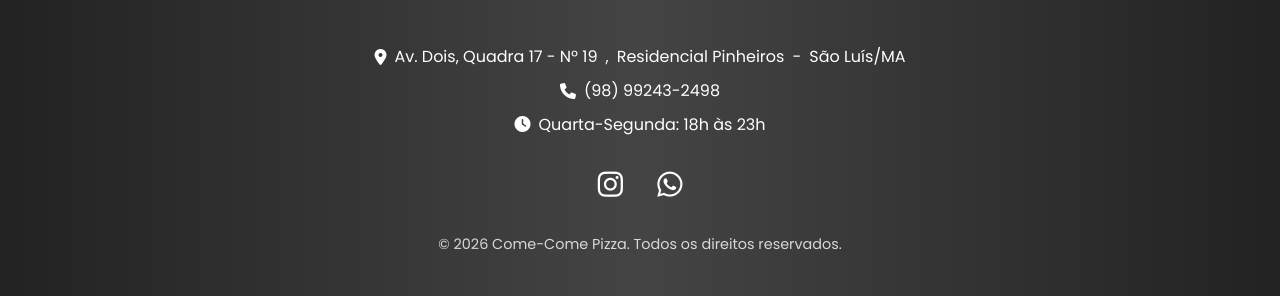
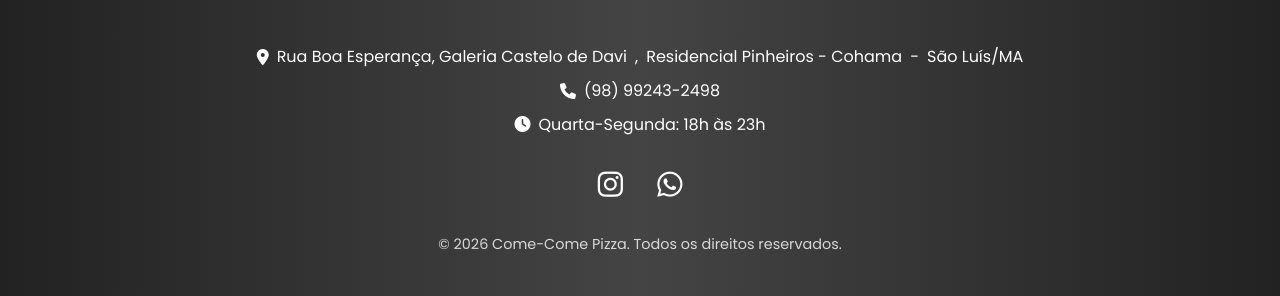
Before and after one commit to jhmcnet/comecomepizza, a website: page index.html in a window 1280 px wide. Shown: the part 3267-3563 px from the top of the page. Drawn offline with Linux system fonts and the light colour scheme.

Commit message:
Ajuste no endereço do rodapé

```diff
--- a/index.html
+++ b/index.html
@@ -120,7 +120,7 @@
 
         "@type": "PostalAddress",
 
-        "streetAddress": "Rua Boa Esperança, Galeria Castelo de Davi, Res. Pinheiros - Cohama,
+        "streetAddress": "Rua Boa Esperança, Galeria Castelo de Davi, Residencial Pinheiros - Cohama,
 
         "addressLocality": "São Luís",
 
@@ -1450,9 +1450,9 @@
 
                     <i class="fas fa-map-marker-alt"></i>
 
-                    <span itemprop="streetAddress">Av. Dois, Quadra 17 - Nº 19</span>,
-
-                    <span itemprop="addressLocality">Residencial Pinheiros</span> -
+                    <span itemprop="streetAddress">Rua Boa Esperança, Galeria Castelo de Davi</span>,
+
+                    <span itemprop="addressLocality">Residencial Pinheiros - Cohama</span> -
 
                     <span itemprop="addressRegion">São Luís/MA</span>
 
```
